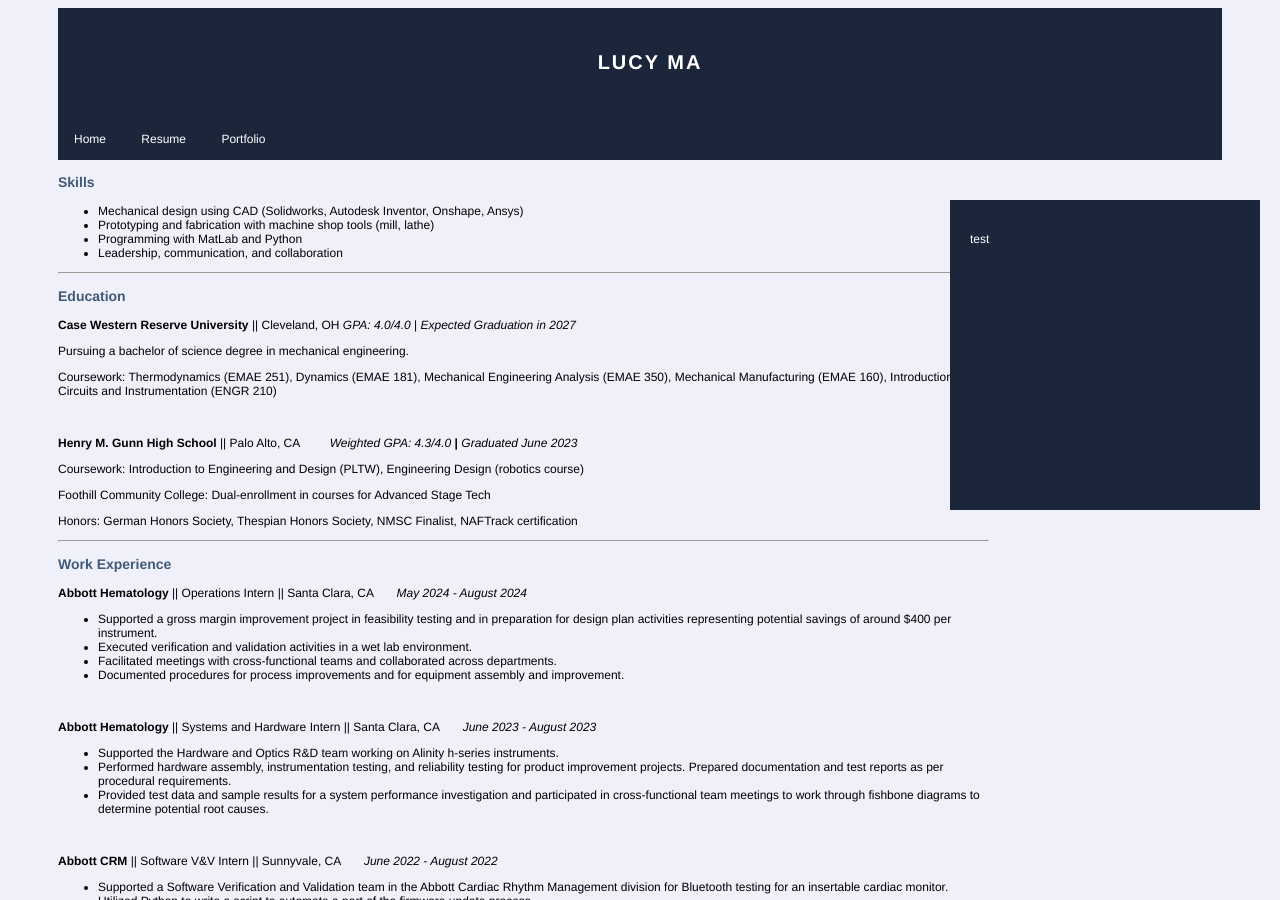
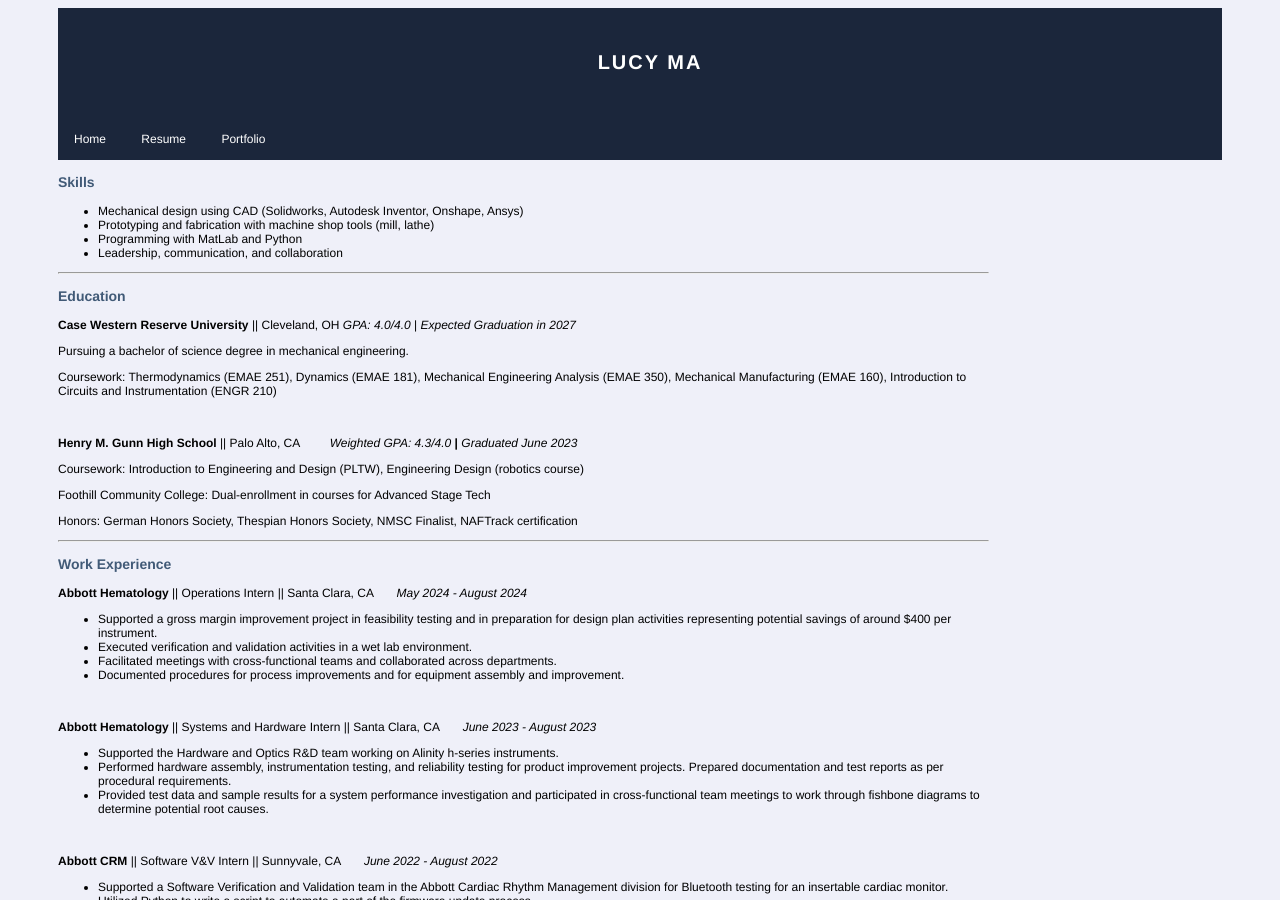
Before and after one commit to lucyttma/lucyttma.github.io, a Jekyll site: the page built from static/resume.html, in a window 1280 px wide and 900 px high. Built offline with Jekyll 4.4.1, drawn with Linux system fonts in a browser that asks for light colours.

Commit message:
Update resume.html

```diff
--- a/_layouts/resume.html
+++ b/_layouts/resume.html
@@ -19,9 +19,6 @@
      <div>
        {{ content }}
      </div>
-     <div class="sidebar">
-       <p> test </p>
-     </div>
    </div>
 
   </body>
```
